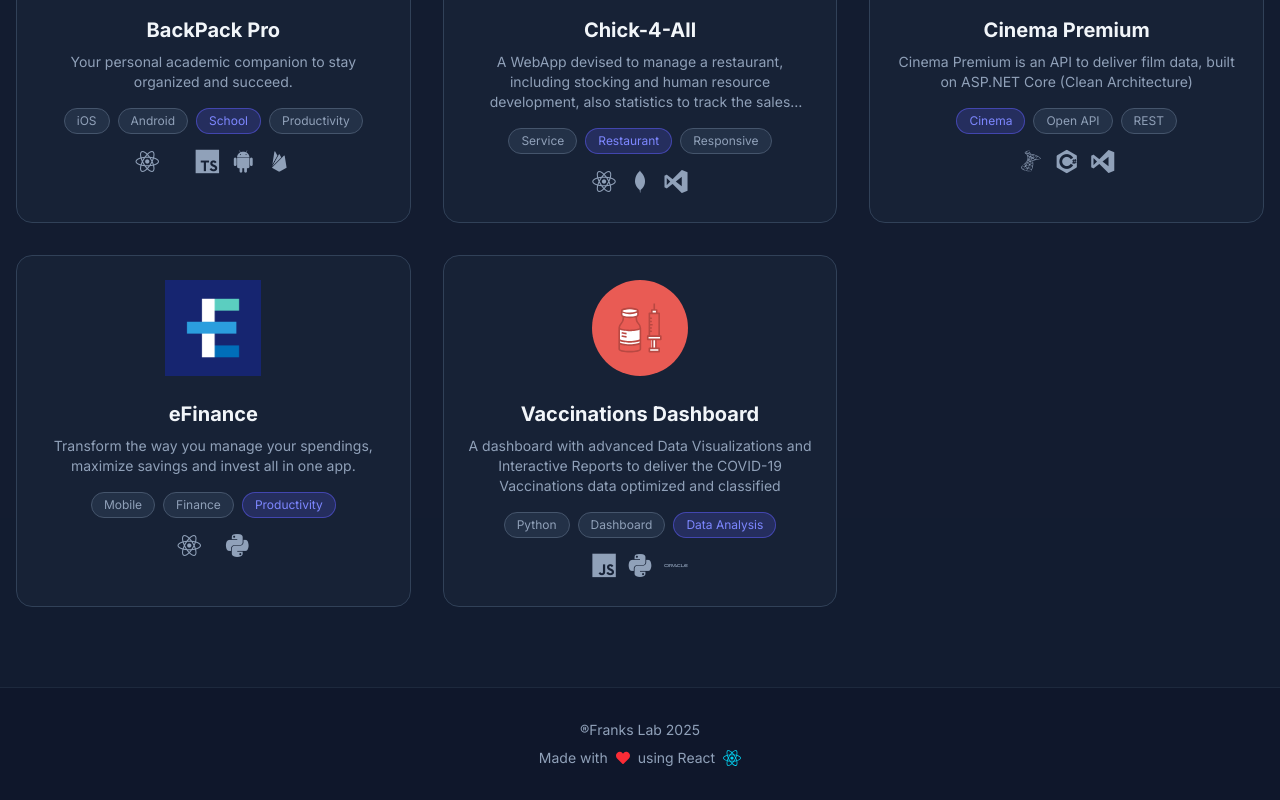
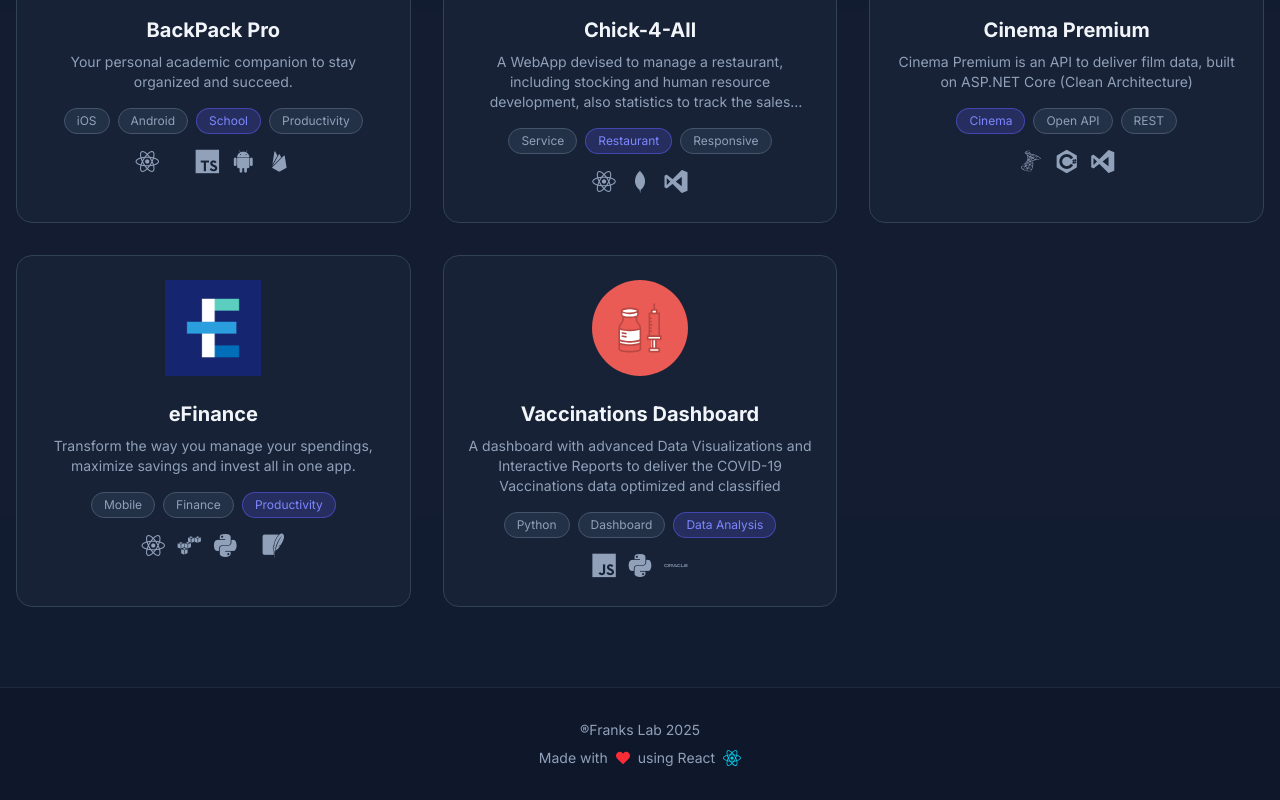
Before and after one commit to FrankcoMiguel/Portfolio, a React (Vite) app: page /projects in a window 1280 px wide. Shown: the part 753-1553 px from the top of the page. Built offline with nearby package versions, Linux system fonts and the light colour scheme.

Commit message:
eFinance typos and bugs fixed

```diff
--- a/src/data/projects.json
+++ b/src/data/projects.json
@@ -78,7 +78,7 @@
             "appStoreUrl": "https://apps.apple.com/app/backpack-pro",
             "playStoreUrl": "https://play.google.com/store/apps/details?id=com.backpackpro",
             "page": "no",
-            "source": "https://github.com/FrankcoMiguel/ProBackPack",
+            "source": "no",
             "status": "Remaking"
         },
         {
@@ -197,7 +197,7 @@
             "id": 4,
             "name": "eFinance",
             "description": "Transform the way you manage your spendings, maximize savings and invest all in one app.",
-            "fullDescription": "EFinance is a comprehensive personal finance management application designed to help users take control of their financial lives. With eFinance, users can track their expenses, create budgets, set financial goals, and monitor investments all in one place.\n\nThe app features an intuitive interface built with React Native, providing a seamless user experience. It includes an embedded database for secure local storage of financial data, ensuring that users' information is always accessible and protected.\n\nKey functionalities include daily expense tracking, budget creation, progress monitoring towards financial goals, and detailed reports to help users understand their spending habits. EFinance empowers users to make informed financial decisions and achieve their monetary objectives.",
+            "fullDescription": "eFinance is a comprehensive personal finance management application designed to help users take control of their financial lives. With eFinance, users can intelligently track expenses, create customized budgets, set achievable financial goals, and monitor investments—all in one elegant, intuitive platform.\n\nThe app features a sleek interface built with React Native, delivering a seamless cross-platform experience on both iOS and Android. It includes an embedded SQLite database for secure, encrypted local storage of sensitive financial data, ensuring users' information remains private and always accessible offline.\n\nPowered by AWS Lambda and Claude AI, eFinance provides intelligent financial insights and recommendations. The app analyzes your spending patterns, identifies saving opportunities, and helps optimize your financial decisions. All data processing is handled securely in the cloud with automatic cleanup, maintaining both performance and privacy.",
             "borderRadius": "0px",
             "tags": [{
                     "id": 1,
@@ -222,13 +222,23 @@
                 },
                 {
                     "id": 2,
-                    "name": "AWS",
-                    "path": "devicon-aws-plain"
+                    "name": "AWS Lambda",
+                    "path": "devicon-amazonwebservices-plain"
                 },
                 {
                     "id": 3,
                     "name": "Python",
                     "path": "devicon-python-plain"
+                },
+                {
+                    "id": 4,
+                    "name": "Claude",
+                    "path": "devicon-anthropic-plain"
+                },
+                {
+                    "id": 5,
+                    "name": "SQLite",
+                    "path": "devicon-sqlite-plain"
                 }
             ],
             "features": [
--- a/src/pages/ProjectDetail.tsx
+++ b/src/pages/ProjectDetail.tsx
@@ -179,7 +179,7 @@ const ProjectDetail = () => {
                 {/* App Store Links */}
                 {project.isMobile && (project.appStoreUrl || project.playStoreUrl) && (
                   <>
-                    <h3 className="text-lg font-semibold text-slate-100 mb-4 mt-6">Available On</h3>
+                    {/* <h3 className="text-lg font-semibold text-slate-100 mb-4 mt-6">Available On</h3> */}
                     <div className="space-y-3">
                       {project.appStoreUrl && (
                         <a
```
